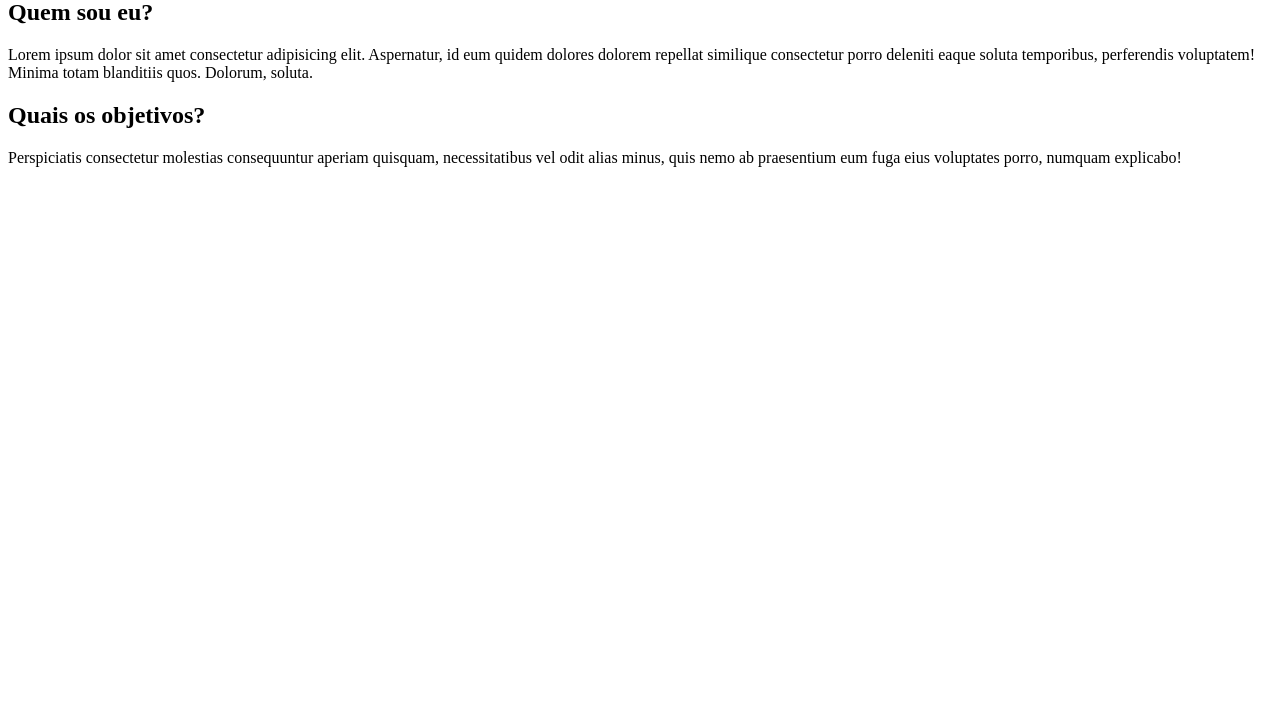
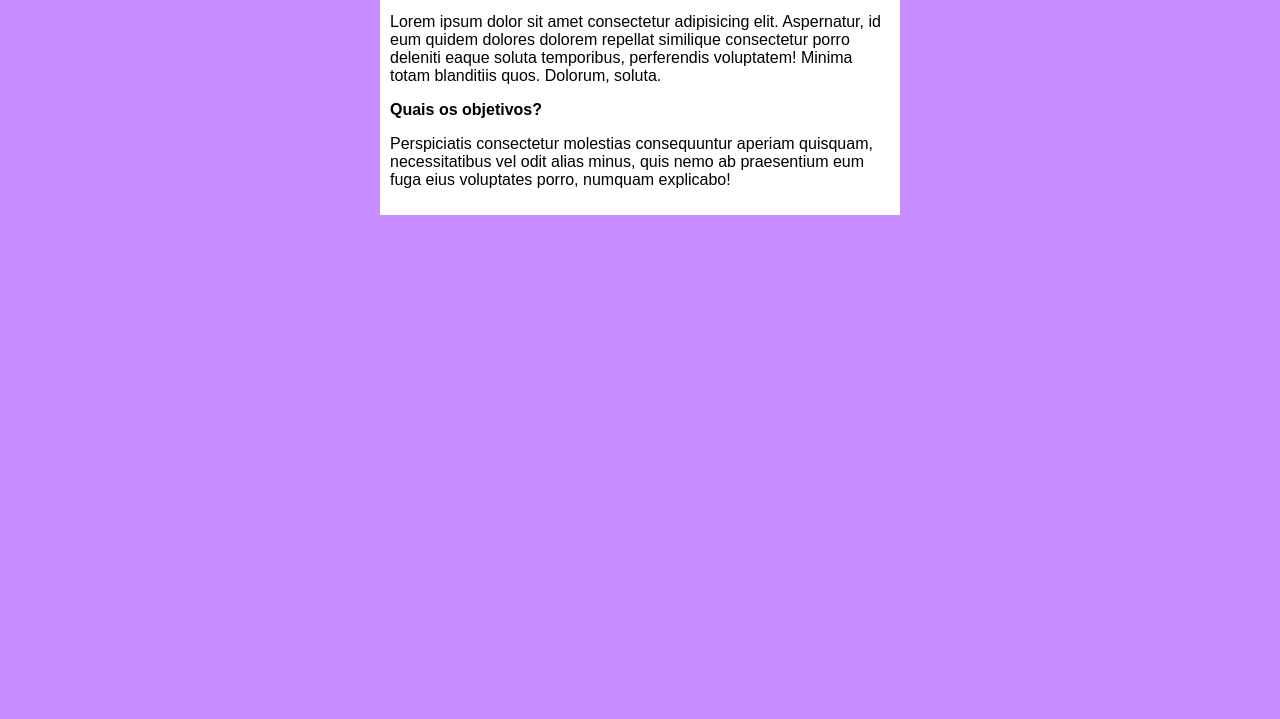
Before and after one commit to nandoangelo/nandoangelo-home-page, a plain HTML site: page index.html in a window 1280 px wide. Shown: the part 81-800 px from the top of the page. Drawn offline with Linux system fonts and the light colour scheme.

Commit message:
Iniciando o estilo principal da página

```diff
--- /dev/null
+++ b/estilos/style.css
@@ -0,0 +1,15 @@
+* {
+  font-family: Arial, Helvetica, sans-serif;
+  font-size: 16px;
+}
+
+body {
+  background-color: rgb(199, 140, 255);
+}
+
+main {
+  background-color: #fff;
+  width: 500px;
+  margin: auto;
+  padding: 10px;
+}
--- a/index.html
+++ b/index.html
@@ -5,6 +5,7 @@
   <meta name="description" content="Conheça um pouco das minhas habilidades com HTML5 e CSS3.">
   <meta author="Fernando Angelo">
   <meta name="viewport" content="width=device-width, initial-scale=1.0">
+  <link rel="stylesheet" href="estilos/style.css">
   <title>Nando Angelo | Home</title>
 </head>
 <body>
```
